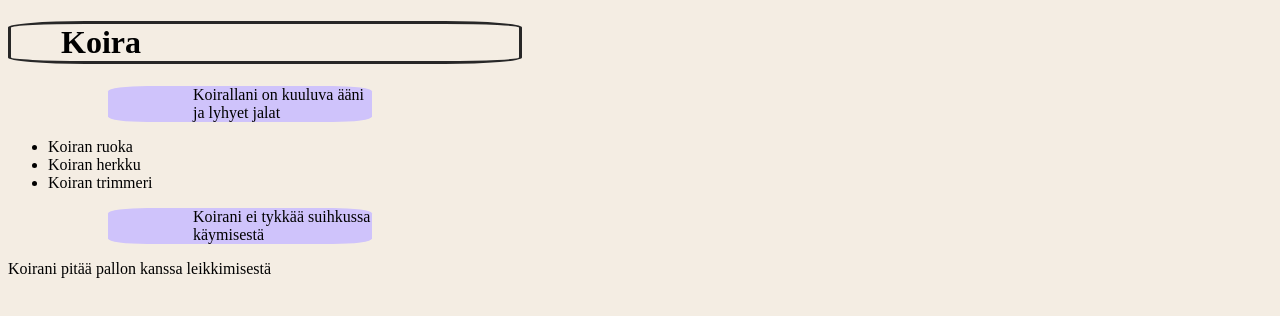
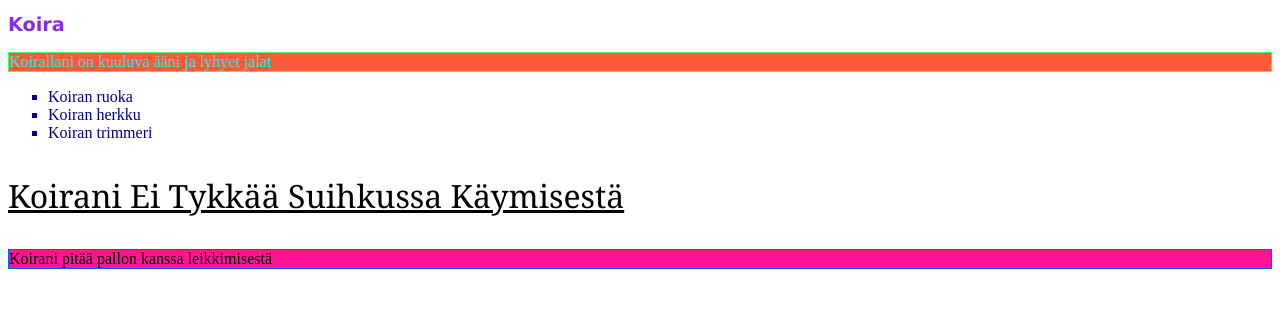
Before and after one commit to vanshenr/vanshenr.github.io, a plain HTML site: page index.html in a window 1280 px wide. Drawn offline with Linux system fonts and the light colour scheme.

Commit message:
Add files via upload

```diff
--- a/styles.css
+++ b/styles.css
@@ -1,19 +1,24 @@
-body {
-    background-color: rgba(244, 236, 225, 0.932);
+.color-example{
+    color:aqua;
+    background-color:#FF5B3A;
+    border:1px solid #44FF54;
 }
-h1 {
-    border: 3px solid rgb(39, 39, 39);
-    scrollbar-width: thin;
-    border-radius: 15%;
-    padding-left: 50px;
-    margin-inline-end: 750px;
+.header-example{
+    font-size: larger;
+    font-family:'Lucida Sans', 'Lucida Sans Regular', 'Lucida Grande', 'Lucida Sans Unicode', Geneva, Verdana, sans-serif;
+    color:blueviolet;
 }
-p {
-    background-color: rgb(207, 195, 251);
-    border-radius: 15%;
-    margin-inline-end: 900px;
-    margin-inline-start: 100px;
+.list-example{
+    list-style-type: square;
+    color: darkblue;
 }
-p {
-    padding-left: 85px;
+.text-example{
+    font-family: Cambria, Cochin, Georgia, Times, 'Times New Roman', serif;
+    font-size: xx-large;
+    text-transform: capitalize;
+    text-decoration: underline;
 }
+.div-example{
+    background-color: deeppink;
+    border: 1px solid #0059FF;
+}
```
